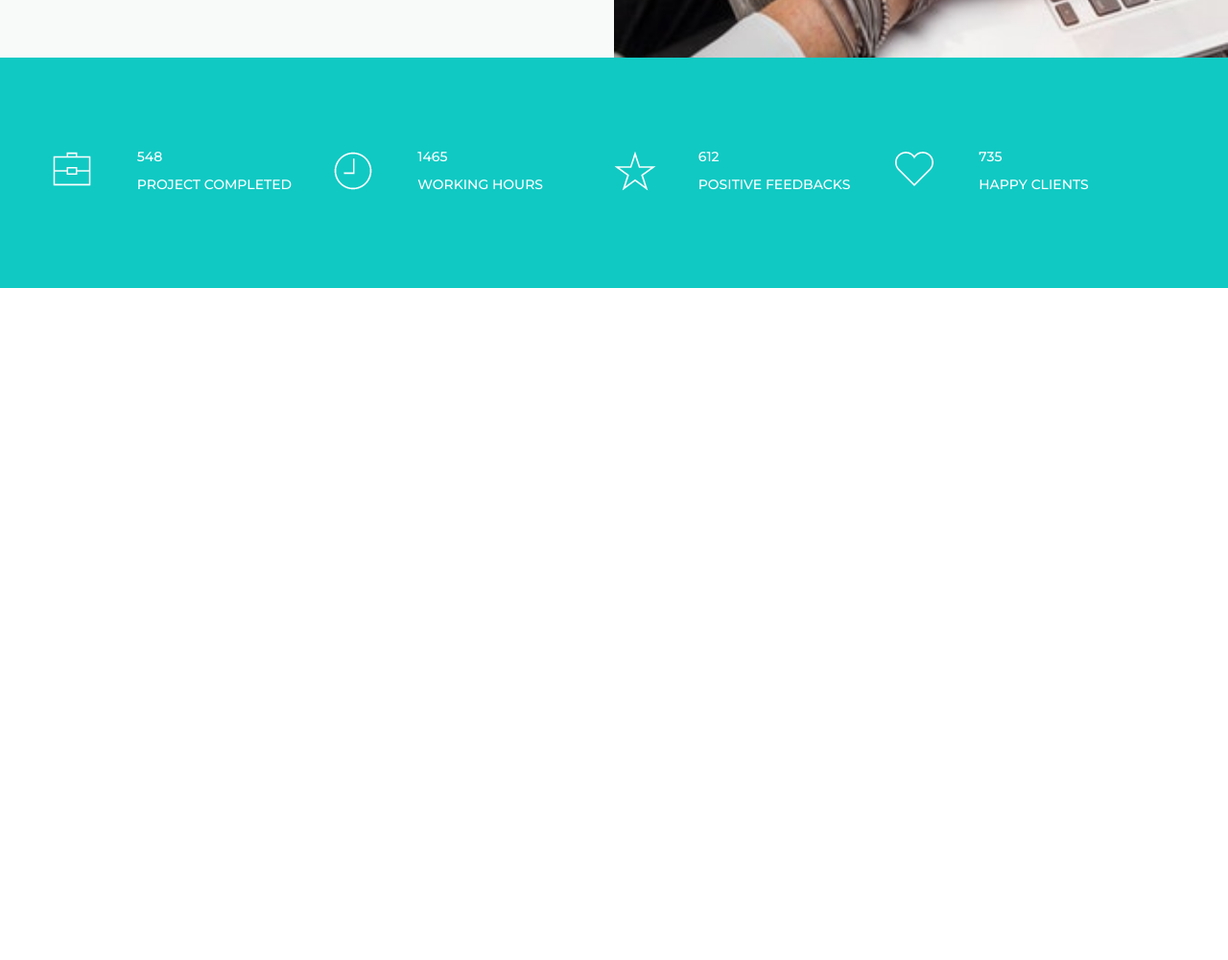
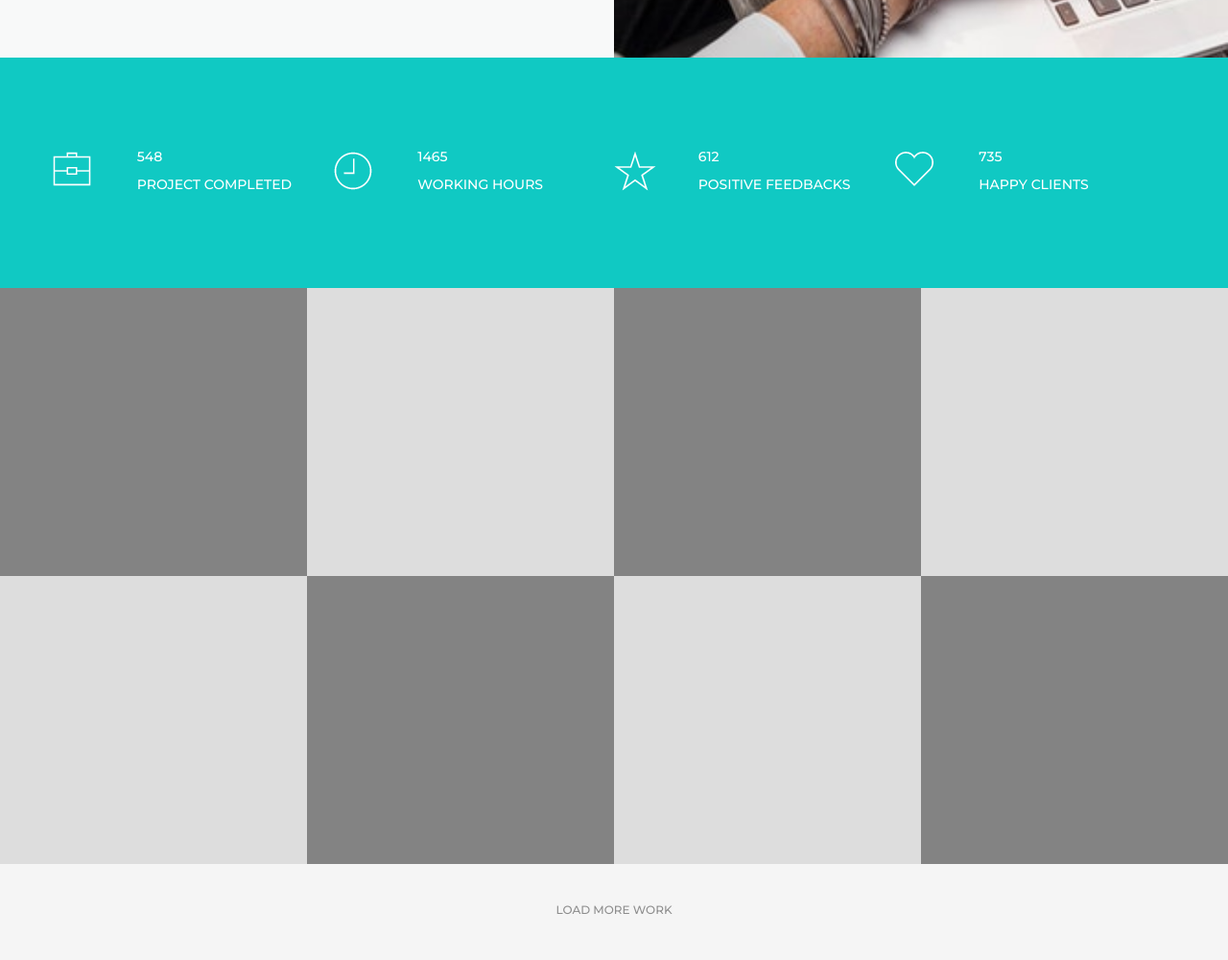
Before and after one commit to louierosero/100_Website, a plain HTML site: page 1_Piroll/index.html in a window 1280 px wide. Shown: the part 1730-2730 px from the top of the page at 96% size. Before the commit the page ends 2030 px from the top, so only its background shows below. Drawn offline with Linux system fonts and the light colour scheme.

Commit message:
1_Piroll: Portfolio Page [Created]
1_Piroll: Header Menu [Modified]

```diff
--- a/1_Piroll/css/style.css
+++ b/1_Piroll/css/style.css
@@ -25,6 +25,7 @@ header {
   position: fixed;
   left: 7%;
   top: 30px;
+  z-index: 100;
 }
 
 header a.logo,
@@ -221,3 +222,59 @@ header ul li a:active {
   margin-bottom: 15px;
   display: inline-block;
 }
+
+/* Portfolio */
+#portfolio {
+  display: grid;
+  grid-template-columns: auto auto auto auto;
+}
+
+#portfolio .block {
+  height: 300px;
+  position: relative;
+}
+
+#portfolio .block:nth-of-type(1),
+#portfolio .block:nth-of-type(3),
+#portfolio .block:nth-of-type(6),
+#portfolio .block:nth-of-type(8) {
+  background: #838383;
+}
+
+#portfolio .block:nth-of-type(2),
+#portfolio .block:nth-of-type(4),
+#portfolio .block:nth-of-type(5),
+#portfolio .block:nth-of-type(7) {
+  background: #dddddd;
+}
+
+#portfolio .block:hover {
+  background: #252525;
+}
+
+#portfolio .block:hover::after {
+  content: "";
+  background: url("../img/portfolio.png")no-repeat;
+  height: 30px;
+  width: 48px;
+  display: block;
+  position: absolute;
+  top: 50%;
+  left: 50%;
+  transform: translate(-50%, -50%);
+}
+
+.load-more {
+  background: #f5f5f5;
+  height: 100px;
+}
+
+.load-more a {
+  font-family: 'Montserrat', sans-serif;
+  font-size: 12px;
+  color: #8e8e8e;
+  text-align: center;
+  display: block;
+  text-decoration: none;
+  padding: 42px;
+}
--- a/1_Piroll/index.html
+++ b/1_Piroll/index.html
@@ -90,5 +90,18 @@
       </div><!-- /.block -->
     </div><!-- /.container -->
   </section><!-- /#achievement -->
+  <section id="portfolio">
+    <div class="block"></div><!-- /.block -->
+    <div class="block"></div><!-- /.block -->
+    <div class="block"></div><!-- /.block -->
+    <div class="block"></div><!-- /.block -->
+    <div class="block"></div><!-- /.block -->
+    <div class="block"></div><!-- /.block -->
+    <div class="block"></div><!-- /.block -->
+    <div class="block"></div><!-- /.block -->
+  </section><!-- /.portfolio -->
+  <div class="load-more">
+    <a href="#">LOAD MORE WORK</a>
+  </div><!-- /.load-more -->
 </body>
 </html>
```
Also changed, not shown: 1_Piroll/img/portfolio.png (added).
